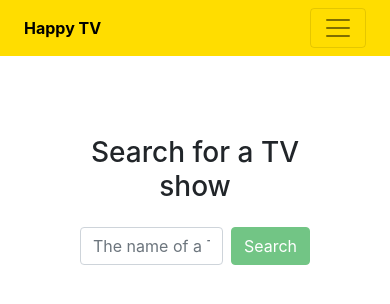
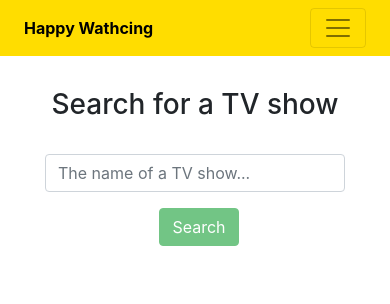
Before and after one commit to elinlager/happy-watching, a Nuxt app: page / in a window 390 px wide. Shown: the top 304 px of the page. Built offline with nearby package versions, Linux system fonts and the light colour scheme.

Commit message:
Make the application responsive

```diff
--- a/assets/styles/variables.scss
+++ b/assets/styles/variables.scss
@@ -4,3 +4,6 @@ $pink: #f59ab4;
 $green: #02a852;
 $red: #e43429;
 $yellow: #ffdd00;
+
+$mediumScreenMin: 768px;
+$largeScreenMin: 992px;
--- a/components/Navbar.vue
+++ b/components/Navbar.vue
@@ -1,6 +1,6 @@
 <template>
   <b-navbar toggleable="lg" class="navbar px-4">
-    <NuxtLink class="logo" to="/">Happy TV</NuxtLink>
+    <NuxtLink class="logo" to="/">Happy Wathcing</NuxtLink>
 
     <b-navbar-toggle target="nav-collapse"></b-navbar-toggle>
 
--- a/components/Show/EpisodeList.vue
+++ b/components/Show/EpisodeList.vue
@@ -2,7 +2,7 @@
   <div>
     <div class="filter-container">
       <h6>Filter by:</h6>
-      <div>
+      <div class="filters">
         <button
           @click="onFilter('upcomming')"
           :class="filterIsUpcomming ? 'active' : ''">
@@ -19,14 +19,16 @@
     </div>
     <template v-if="filteredEpisodes.length > 0">
       <div v-for="episode in filteredEpisodes" :key="episode.id" class="list-item">
+        <h5>{{ `${episode.number}. ${episode.name}` }}</h5>
+        <div class="item-content">
           <div class="info">
-          <h5>{{ `${episode.number}. ${episode.name}` }}</h5>
             <span v-html="episode.summary" />
             <ShowInfoItem title="Season" :value="episode.season" />
             <ShowInfoItem title="Air date" :value="episode.airdate" />
             <ShowInfoItem title="Rating" :value="episode.rating.average" />
           </div>
           <img v-if="episode.image && episode.image.medium" :src="episode.image.medium" />
+        </div>
       </div>
     </template>
     <div v-else-if="filterIsUpcomming">No upcomming episodes announced.</div>
@@ -74,8 +76,7 @@ export default {
   },
   methods: {
     onFilter(type, value) {
-      console.log(type)
-      this.filter = { type, value }
+      this.filter = { type, value };
     }
   }
 }
@@ -87,22 +88,36 @@ export default {
   margin-bottom: 1rem;
   padding: 1rem;
   border-radius: 1rem;
+  .item-content {
     display: flex;
+    flex-direction: column;
     justify-content: space-between;
     .info {
       margin-right: 1rem;
     }
     img {
+      align-self: center;
+    }
+    @media (min-width: $mediumScreenMin) {
+      flex-direction: row;
+      margin-bottom: 0.5rem;
+      img {
         align-self: start;
+      }
+    }
   }
 }
 .filter-container {
   display: flex;
   align-items: center;
+  flex-direction: column;
   margin-bottom: 2rem;
-  h6 {
-    margin-bottom: 0;
-  }
+  .filters {
+    display: flex;
+    align-items: center;
+    justify-content: center;
+    flex-wrap: wrap;
+    gap: 4px 2px;
     button {
       margin-left: 0.5rem;
       background-color: $pink;
@@ -110,6 +125,7 @@ export default {
       outline: none;
       border-radius: 4px;
       min-width: 2rem;
+      flex-grow: 1;
       &:hover {
         opacity: 0.8;
       }
@@ -118,4 +134,22 @@ export default {
       }
     }
   }
+  h6 {
+    margin-bottom: 1rem;
+  }
+  @media (min-width: $mediumScreenMin) {
+    flex-direction: row;
+    align-items: center;
+    h6 {
+      flex-shrink: 0;
+      margin-bottom: 0;
+    }
+    .filters {
+      flex-direction: row;
+      button {
+        flex-grow: 0;
+      }
+    }
+  }
+}
 </style>
--- a/components/Show/InfoItem.vue
+++ b/components/Show/InfoItem.vue
@@ -27,6 +27,12 @@ export default {
 <style lang="scss" scoped>
 .info-item {
   display: flex;
+  flex-direction: column;
+  margin-bottom: 1rem;
+  @media (min-width: $mediumScreenMin) {
+    flex-direction: row;
+    margin-bottom: 0.5rem;
+  }
   h6 {
     margin-right: 1rem;
   }
--- a/components/ShowLink.vue
+++ b/components/ShowLink.vue
@@ -30,18 +30,21 @@ a {
 }
 .showcard {
   display: flex;
-  align-items: flex-start;
+  align-items: center;
   justify-content: space-between;
+  flex-direction: column;
   padding: 1rem 2rem;
   background-color: $pink;
   border-radius: 0.5rem;
   color: $black;
   margin-bottom: 1rem;
   cursor: pointer;
+  .summary {
+    display: none;
+  }
   .show-info {
     display: flex;
     flex-direction: column;
-    margin-right: 2rem;
   }
   p {
     margin: 0;
@@ -49,8 +52,18 @@ a {
   &:hover {
     opacity: 0.8;
   }
-  img {
-    max-height: 100px;
+  @media (min-width: $mediumScreenMin) {
+    align-items: flex-start;
+    flex-direction: row;
+    .summary {
+      display: block;
+    }
+    .show-info {
+      margin-right: 2rem;
+    }
+    img {
+      max-height: 100px;
+    }
   }
 }
 </style>
--- a/components/Spinner.vue
+++ b/components/Spinner.vue
@@ -1,3 +1,5 @@
 <template>
-  <b-spinner label="Spinning"></b-spinner>
+  <div class="d-flex justify-content-center">
+    <b-spinner label="Spinning"></b-spinner>
+  </div>
 </template>
--- a/layouts/default.vue
+++ b/layouts/default.vue
@@ -9,6 +9,9 @@
 
 <style lang="scss" scoped>
 .layout-container {
-  margin: 5rem;
+  margin: 2rem;
+  @media (min-width: $mediumScreenMin) {
+    margin: 5rem;
+  }
 }
 </style>
--- a/pages/index.vue
+++ b/pages/index.vue
@@ -1,8 +1,8 @@
 <template>
   <div>
-    <div class="search-form">
-      <h3 class="mb-4">Search for a TV show</h3>
-      <div class="d-flex justify-content-center align-items-center">
+    <div class="search-form-container">
+      <h3>Search for a TV show</h3>
+      <div class="search-form">
         <b-form-input v-model.trim="query" @keyup.enter="search" type="text" placeholder="The name of a TV show..."></b-form-input>
         <b-button class="ml-2" @click="search" :disabled="searchButtonDisabled" variant="success">Search</b-button>
       </div>
@@ -52,11 +52,24 @@ export default {
 </script>
 
 <style lang="scss" scoped>
-.search-form {
-  margin-bottom: 2rem;
+.search-form-container {
   text-align: center;
-  input {
-    max-width: 300px;
+  .search-form {
+    display: flex;
+    justify-content: center;
+    align-items: center;
+    flex-direction: column;
+    margin: 2rem 0 ;
+    @media (min-width: $mediumScreenMin) {
+      flex-direction: row;
+    }
+    input {
+      max-width: 300px;
+      margin-bottom: 1rem;
+      @media (min-width: $mediumScreenMin) {
+        margin-bottom: 0;
+      }
+    }
   }
 }
 .show-list {
--- a/pages/show/_id.vue
+++ b/pages/show/_id.vue
@@ -77,11 +77,16 @@ export default {
 .info-container {
   display: flex;
   justify-content: space-between;
+  align-items: center;
+  flex-direction: column-reverse;
   .show-image {
-    flex: 0;
+    margin-bottom: 2rem;
   }
-  .show-info {
-    margin-right: 4rem;
+  @media (min-width: $mediumScreenMin) {
+    flex-direction: row;
+    .show-info {
+      margin-right: 4rem;
+    }
   }
 }
 .episodes-container {
--- a/store/index.js
+++ b/store/index.js
@@ -19,7 +19,6 @@ export const mutations = {
 
 export const actions = {
   toggleFavourite({ commit, getters }, showId) {
-    console.log(showId)
     if (getters.isFavourite(showId)) {
       commit('removeFavourite', showId);
     } else {
```
Also changed, not shown: 1 other file (tests, documents, lock files or other folders). Lines whose indentation alone changed are shown as unchanged.
